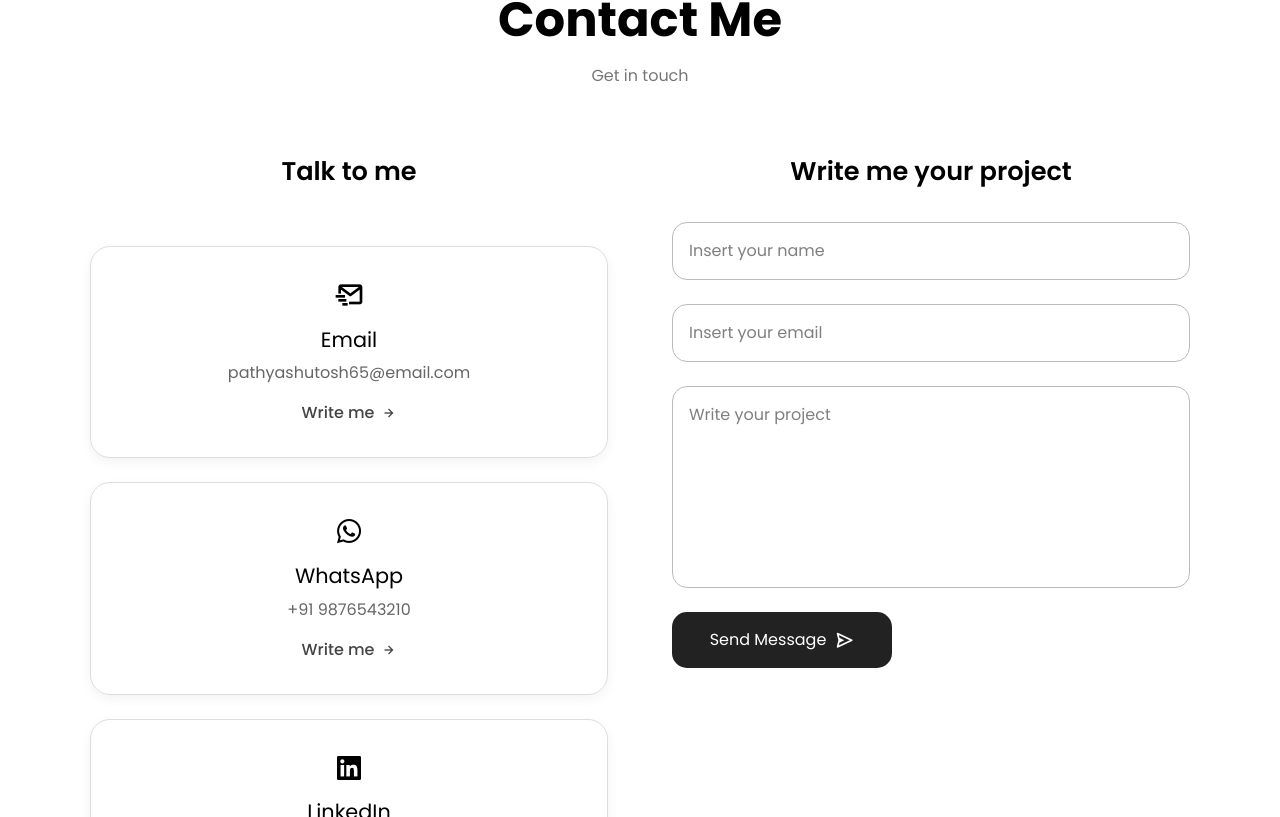
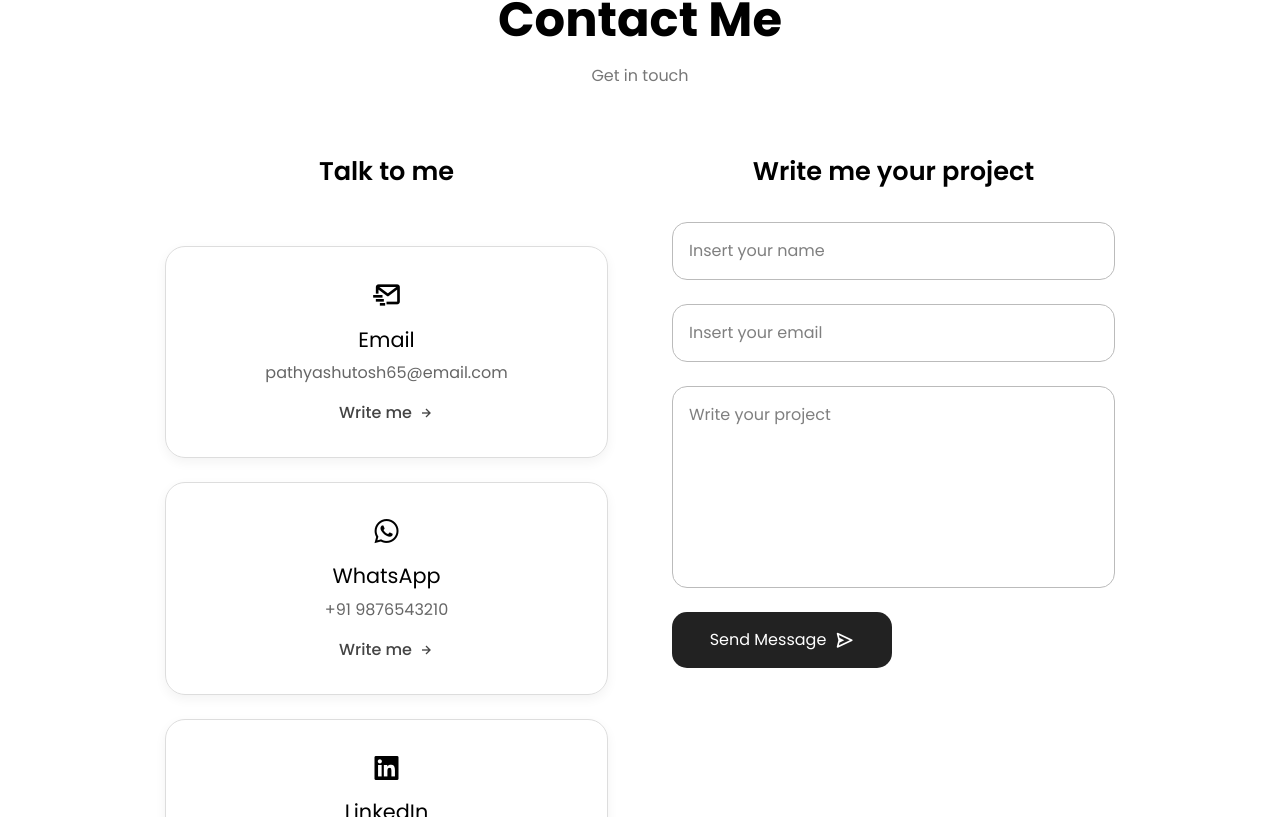
Before and after one commit to Ashutosh-03547/My-Porfolio, a React (Vite) app: page / in a window 1280 px wide. Shown: the part 3703-4520 px from the top of the page. Built offline with nearby package versions, Linux system fonts and the light colour scheme.

Commit message:
update some errors

```diff
--- a/src/component/Contact.jsx
+++ b/src/component/Contact.jsx
@@ -121,7 +121,7 @@ const styles = {
 
     container: {
         width: "100%",
-        maxWidth: "1100px",
+        maxWidth: "950px",
         display: "grid",
         gridTemplateColumns: "repeat(auto-fit,minmax(420px,1fr))",
         gap: "4rem",
```
